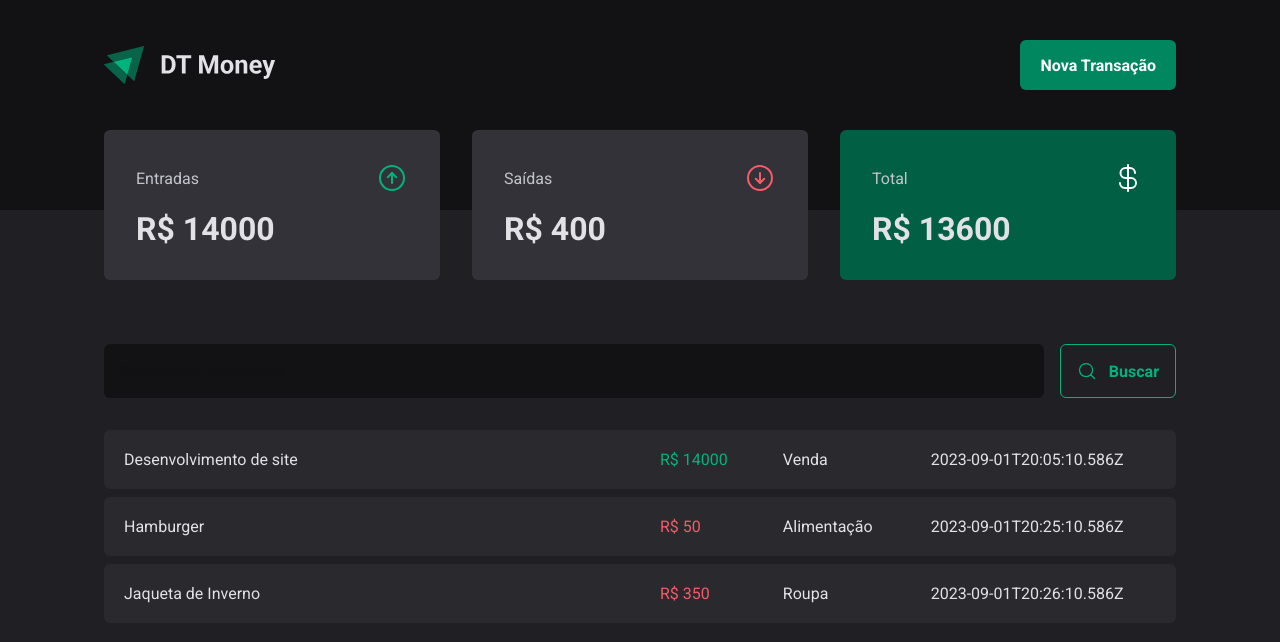
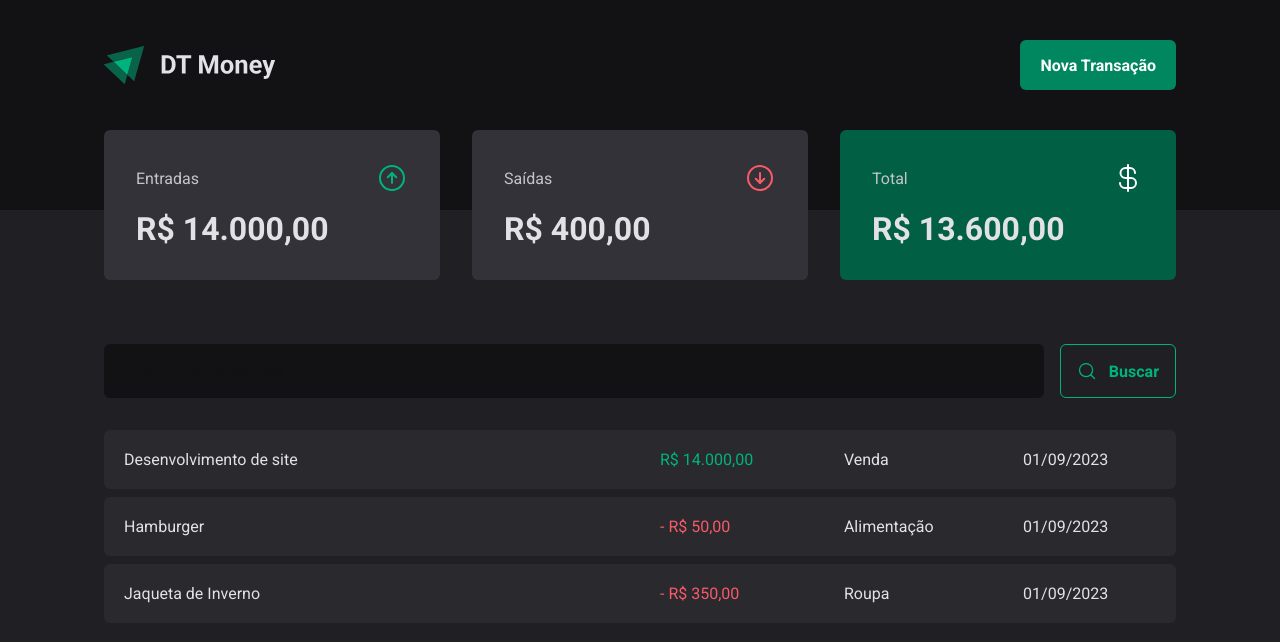
Before and after one commit to danield-dcc/react-dtmoney, a React (Vite) app: page / in a window 1280 px wide. Shown: the top 642 px of the page. Built offline with nearby package versions, Linux system fonts and the light colour scheme; data requests are answered from the project's data file.

Commit message:
🎨 format date and currency values

```diff
--- a/src/components/Summary/index.tsx
+++ b/src/components/Summary/index.tsx
@@ -1,6 +1,7 @@
 import { ArrowCircleDown, ArrowCircleUp, CurrencyDollar } from "phosphor-react";
 import { SummaryCard, SummaryContainer } from "./styles";
 import { useTransactions } from "../../contexts/TransactionsContext";
+import { priceFormatter } from "../../utils/formatter";
 
 export function Summary() {
   const { transactions } = useTransactions();
@@ -34,7 +35,7 @@
           <span>Entradas</span>
           <ArrowCircleUp size={32} color="#00b37e" />
         </header>
-        <strong>R$ {summary.income}</strong>
+        <strong>{priceFormatter.format(summary.income)}</strong>
       </SummaryCard>
 
       <SummaryCard>
@@ -42,7 +43,7 @@
           <span>Saídas</span>
           <ArrowCircleDown size={32} color="#f75a68" />
         </header>
-        <strong>R$ {summary.outcome}</strong>
+        <strong>{priceFormatter.format(summary.outcome)}</strong>
       </SummaryCard>
 
       <SummaryCard variant="green">
@@ -50,7 +51,7 @@
           <span>Total</span>
           <CurrencyDollar size={32} color="#fff" />
         </header>
-        <strong>R$ {summary.total}</strong>
+        <strong>{priceFormatter.format(summary.total)}</strong>
       </SummaryCard>
     </SummaryContainer>
   );
--- a/src/pages/Transactions/index.tsx
+++ b/src/pages/Transactions/index.tsx
@@ -7,6 +7,7 @@
   TransactionsTable,
 } from "./styles";
 import { useTransactions } from "../../contexts/TransactionsContext";
+import { dateFormatter, priceFormatter } from "../../utils/formatter";
 
 
 
@@ -28,11 +29,12 @@
                   <td width={"50%"}>{transaction.description}</td>
                   <td>
                     <PriceHighlight variant={transaction.type}>
-                      R${" "}{transaction.price}
+                      {transaction.type === 'outcome' && '- '}
+                     {priceFormatter.format(transaction.price)}
                     </PriceHighlight>
                   </td>
                   <td>{transaction.category}</td>
-                  <td>{transaction.createAt}</td>
+                  <td>{dateFormatter.format(new Date(transaction.createAt))}</td>
                 </tr>
               );
             })}
--- /dev/null
+++ b/src/utils/formatter.ts
@@ -0,0 +1,6 @@
+export const dateFormatter = new Intl.DateTimeFormat('pt-BR')
+
+export const priceFormatter = new Intl.NumberFormat('pt-BR', {
+    style:'currency',
+    currency: 'BRL',
+})
```
